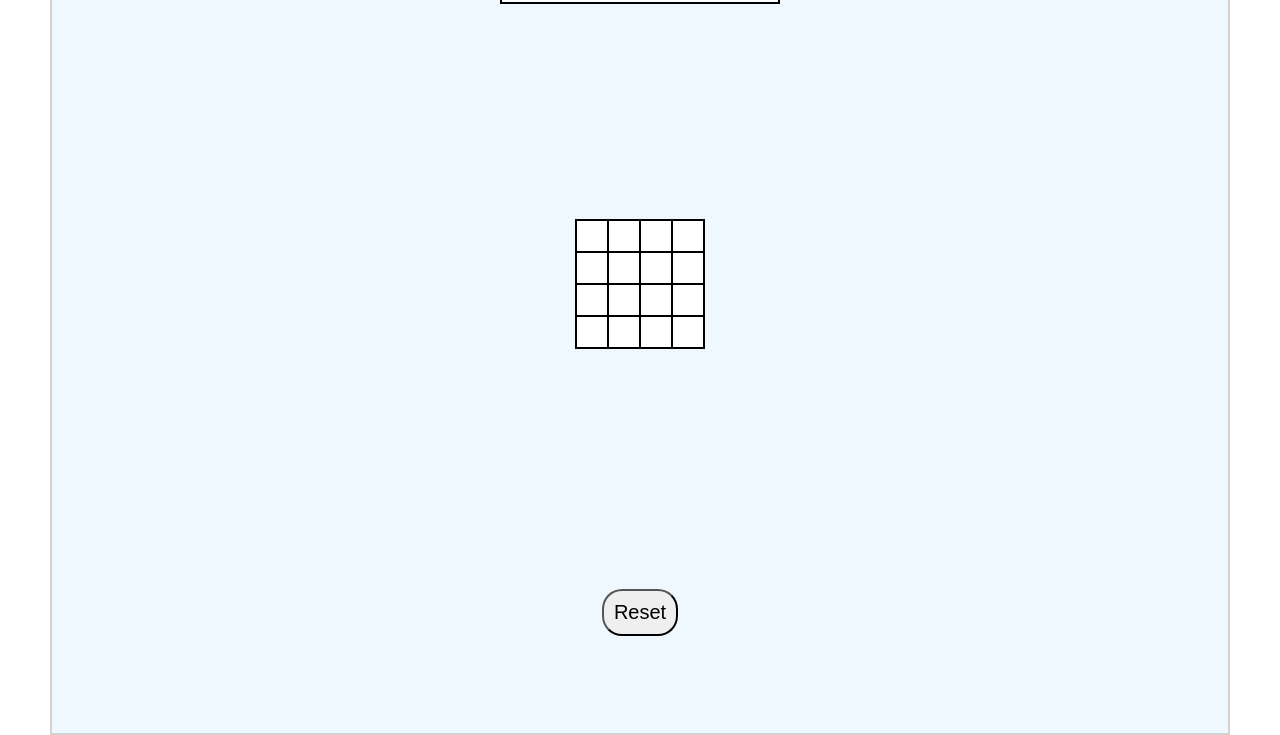
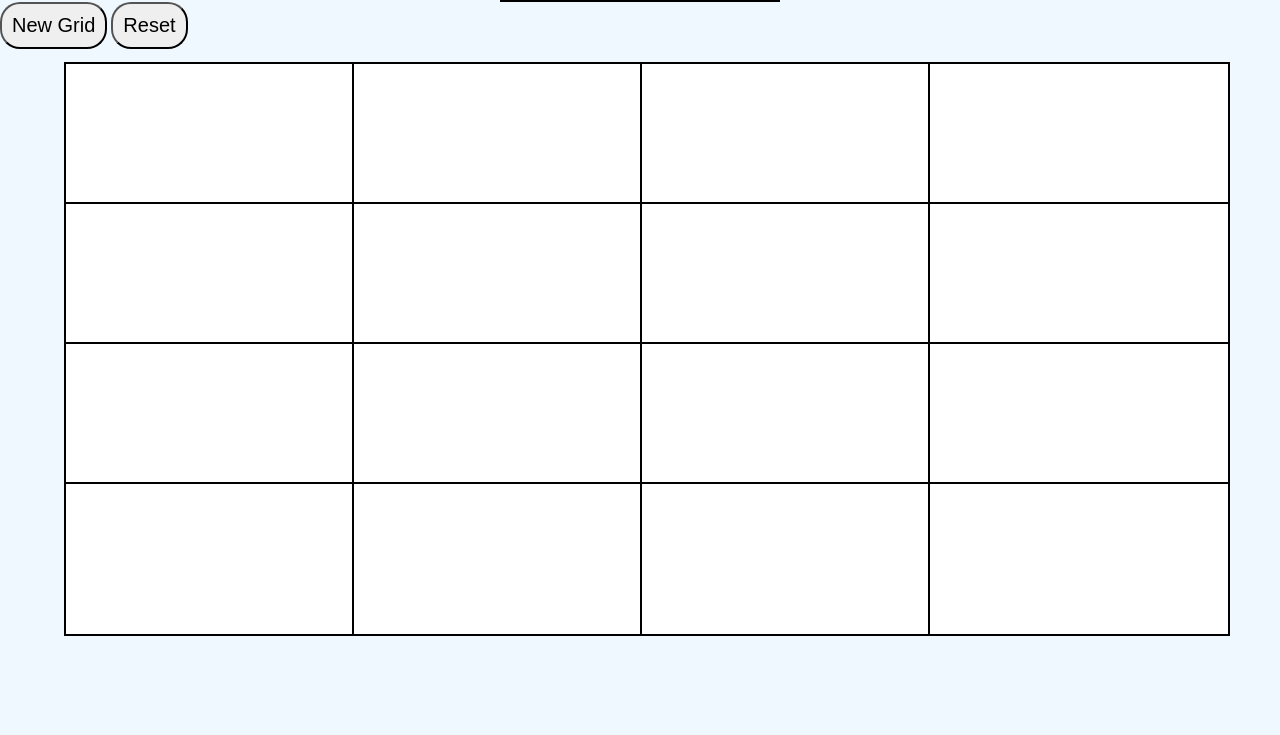
Before and after one commit to urgen06/etch-a-sketch, a plain HTML site: page index.html in a window 1280 px wide. Shown: the part 69-804 px from the top of the page. Drawn offline with Linux system fonts and the light colour scheme.

Commit message:
All done

```diff
--- a/etch-a-sketch.css
+++ b/etch-a-sketch.css
@@ -1,22 +1,20 @@
 body{
     margin:0;
-
+    background-color: aliceblue;
 
 }
 
 .box{
-    padding:5px;
+    padding: 5px;
     border: solid black 2px;
-    height: 20px;
-    width:20px;
-    border-bottom: 0;
-    border-right: 0;
+    height: 100%;
+    width:100%;
     background-color: white;
 }
 
 .container{
-
-    display: flex;
+    padding-top: 20px;
+    display: grid;
     width: 90vw;
     height: 70vh;
     margin:0 auto;
@@ -24,15 +22,6 @@ body{
     align-items: center;
 }
 
-
-
-.last-row{
-    border-bottom: 2px solid black;
-}
-
-.right-most-column{
-    border-right: 2px solid black;
-}
 
 #title{
     margin: 0 auto;
@@ -46,19 +35,19 @@ body{
     background-color: white;
 }
 
-.reset{
+.reset, .NewGrid{
     margin: 20px;
     text-align: center;
     padding:5px;
 }
 
-#resetBtn{
+#resetBtn, #NewGridBtn{
     padding: 10px;
     font-size: 20px;
     border-radius: 20px;
 }
 
-#resetBtn:hover{
+#resetBtn:hover, #NewGridBtn:hover{
     background-color: grey;
 }
 
--- a/etch-a-sketch.js
+++ b/etch-a-sketch.js
@@ -1,40 +1,36 @@
-let boxes = document.querySelectorAll(".box")
+const container = document.getElementById("container");
+
+function createGrid(size) {
+  container.innerHTML = "";
+  container.style.gridTemplateColumns = `repeat(${size}, 1fr)`; //equally sized number of columns of same width
+  container.style.gridTemplateRows = `repeat(${size}, 1fr)`; //equally sized number of rows of same height
+
+  for (let i = 0; i < size * size; i++) {
+    const box = document.createElement("div");
+    box.classList.add("box");
+
+    box.addEventListener("mouseover", () => {
+      box.style.backgroundColor = "black";
+    });
+
+    container.appendChild(box); // add boxes inside container
+  }
+}
+
+document.getElementById("NewGridBtn").addEventListener("click", () => {
+  let size = prompt("Enter grid size (1-100):");
+  size = Number(size);
+  if (isNaN(size) || size < 1 || size > 100) { //validation
+    alert("Invalid size");
+    return;
+  }
+  createGrid(size);
+});
+
+document.getElementById("resetBtn").addEventListener("click", () => {
+  const boxes = container.querySelectorAll(".box");
+  boxes.forEach(box => box.style.backgroundColor = "white");
+});
 
 
-
-boxes.forEach((box)=>{
-    box.addEventListener("click", () => {colorChanger();box.style.backgroundColor = "rgb(0, 0, 0)"})
-})//starting point for sketch when the mouse is clicked on a box
-
-
-
-
-
-
-
-
-
-function colorChanger()//changes color of the box on when mouse is hovered
-{
-    boxes.forEach((box) => {
-        box.addEventListener("mouseover", () => {
-            if(window.getComputedStyle(box).backgroundColor == "rgb(255, 255, 255)")
-            {
-                box.style.backgroundColor = "rgb(0, 0, 0)";
-
-            }
-
-        });
-    });
-}
-
-
-
-
-
-let resetBtn = document.querySelector("#resetBtn")
-
-resetBtn.addEventListener("click", () =>{boxes.forEach((box)=>{
-    resetBtn.addEventListener("click", () => {box.style.backgroundColor = "rgb(255, 255, 255)"; })
-})
- })
+createGrid(4); //defualt
--- a/index.html
+++ b/index.html
@@ -1,63 +1,16 @@
 <!DOCTYPE html>
 <html>
-    <head>
-        <meta charset="utf-8">
-        <title>
-            etch a sketch
-        </title>
-        <link rel = "stylesheet" href = "etch-a-sketch.css">
-    </head>
+<head>
+  <meta charset="utf-8">
+  <title>Etch A Sketch</title>
+  <link rel="stylesheet" href="etch-a-sketch.css">
+</head>
+<body>
+  <h1 id="title">Etch-A-Sketch</h1>
+  <button id="NewGridBtn">New Grid</button>
+  <button id="resetBtn">Reset</button>
+  <div class="container" id="container"></div>
 
-    <body>
-        <div id = "body">
-        <h1 id ="title">
-            etch-a-sketch
-        </h1>
-        <div class = "container">
-
-
-            <p class = "column">
-                <dl>
-                    <div class = "box"></div>
-                    <div class = "box"></div>
-                    <div class = "box"> </div>
-                    <div class = "box last-row"></div>
-                </dl>
-            </p>
-            <p class ="column">
-                <dl>
-                    <div class = "box"></div>
-                    <div class = "box"></div>
-                    <div class = "box"></div>
-                    <div class = "box last-row" ></div>
-                </dl>
-            </p>
-            <p class = "column">
-                <dl>
-                    <div class = "box" ></div>
-                    <div class = "box"></div>
-                    <div class = "box"></div>
-                    <div class = "box last-row" ></div>
-                </dl>
-            </p>
-            <p class = "column">
-                <dl>
-                    <div class = "box right-most-column"></div>
-                    <div class = "box right-most-column"></div>
-                    <div class = "box right-most-column"></div>
-                    <div class = "box last-row right-most-column"></div>
-                </dl>
-
-            </p>
-
-       </div>
-       <div class = "reset">
-       <button id = resetBtn >
-        Reset
-       </button>
-    </div>
-</div>
-
-       <script src="./etch-a-sketch.js"></script>
-    </body>
+  <script src="etch-a-sketch.js"></script>
+</body>
 </html>
```
